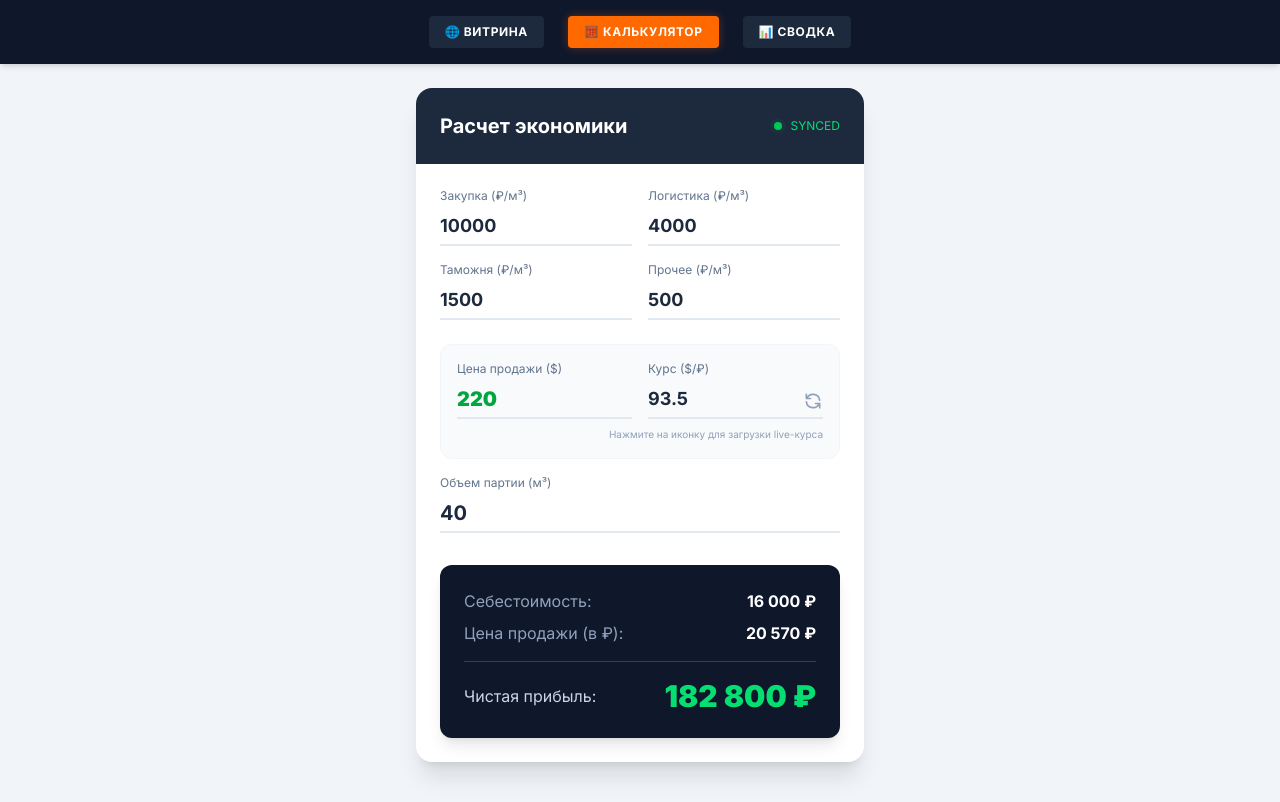
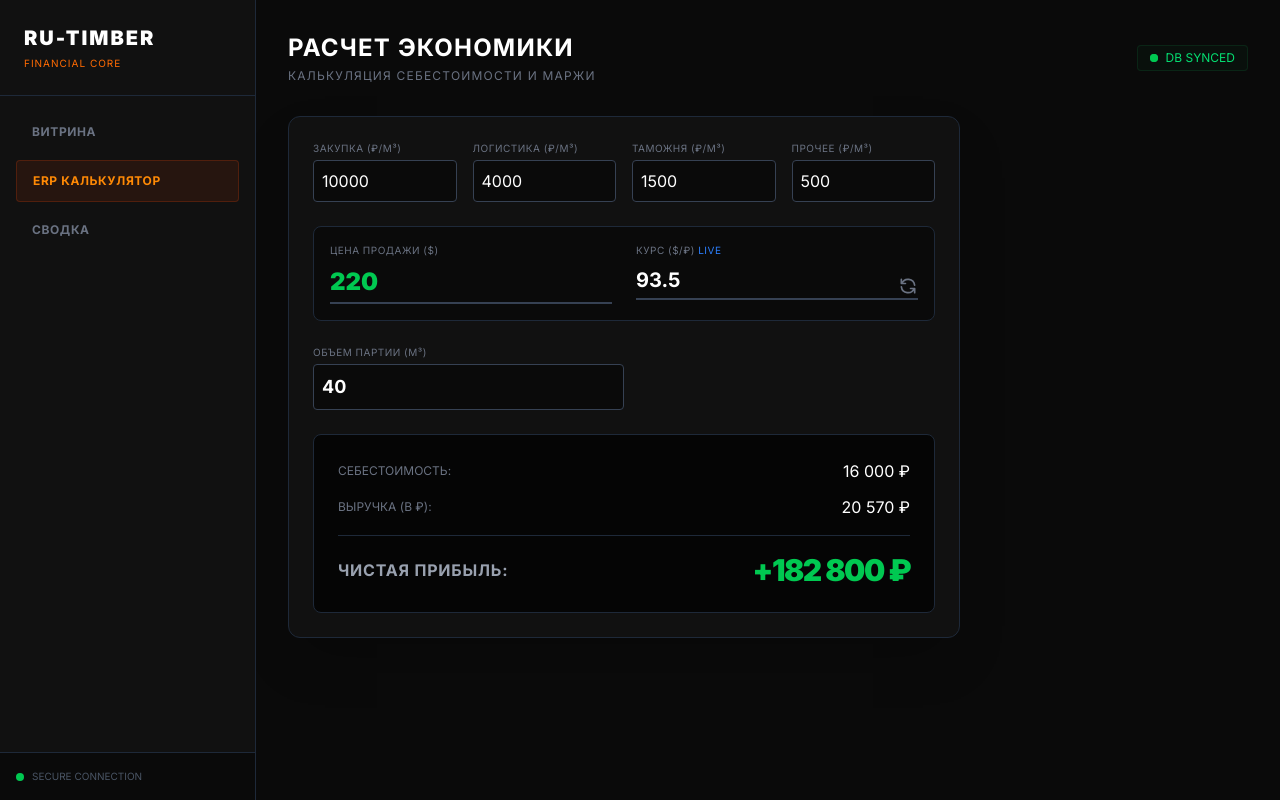
Before and after one commit to ru-timber-export/b2b-export, a Next.js app: page /admin in a window 1280 px wide. Built offline with nearby package versions, Linux system fonts and the light colour scheme; no server answers; the database is empty.

Commit message:
Unified dark design

```diff
--- a/src/app/admin/page.js
+++ b/src/app/admin/page.js
@@ -17,7 +17,6 @@ export default function AdminDashboard() {
 
   const [isFetchingRate, setIsFetchingRate] = useState(false);
 
-  // Читаем данные из Firebase
   useEffect(() => {
     const unsub = onSnapshot(doc(db, "erp", "calculator"), (docSnap) => {
       if (docSnap.exists()) {
@@ -27,7 +26,6 @@ export default function AdminDashboard() {
     return () => unsub();
   }, []);
 
-  // Сохраняем в Firebase
   const handleChange = (e) => {
     const { name, value } = e.target;
     const newData = { ...data, [name]: Number(value) || 0 };
@@ -35,130 +33,144 @@ export default function AdminDashboard() {
     setDoc(doc(db, "erp", "calculator"), newData);
   };
 
-  // ФУНКЦИЯ: Получение реального курса ЦБ РФ (через открытый API)
   const fetchLiveExchangeRate = async () => {
     setIsFetchingRate(true);
     try {
-      // Используем надежный открытый API для курсов валют
       const response = await fetch("https://open.er-api.com/v6/latest/USD");
       const result = await response.json();
-
       if (result && result.rates && result.rates.RUB) {
         const liveRate = Number(result.rates.RUB.toFixed(2));
-
-        // Обновляем состояние и сохраняем в базу
         const newData = { ...data, exchangeRate: liveRate };
         setData(newData);
         setDoc(doc(db, "erp", "calculator"), newData);
       }
     } catch (error) {
-      console.error("Ошибка при получении курса:", error);
-      alert("Не удалось обновить курс. Проверьте интернет.");
+      console.error("Ошибка:", error);
+      alert("Не удалось обновить курс.");
     } finally {
       setIsFetchingRate(false);
     }
   };
 
-  // Формулы
   const totalCostRUB = data.purchasePrice + data.logistics + data.customs + data.misc;
   const sellPriceRUB = data.sellPriceUSD * data.exchangeRate;
   const profitPerCube = sellPriceRUB - totalCostRUB;
   const totalProfit = profitPerCube * data.volume;
 
   return (
-    <div className="min-h-screen bg-slate-100 font-sans text-slate-800 pb-10">
+    <div className="flex flex-col md:flex-row h-screen bg-[#0a0a0a] text-gray-300 font-sans selection:bg-orange-500/30">
 
-      {/* НАВИГАЦИЯ (Верхняя панель) */}
-      <nav className="bg-slate-900 text-white p-4 shadow-md flex justify-center gap-2 md:gap-6 overflow-x-auto">
-        <Link href="/" className="whitespace-nowrap px-4 py-2 rounded bg-slate-800 hover:bg-slate-700 text-xs font-bold uppercase tracking-wider transition-colors">
-          🌐 Витрина
-        </Link>
-        <Link href="/admin" className="whitespace-nowrap px-4 py-2 rounded bg-orange-500 text-white text-xs font-bold uppercase tracking-wider shadow-[0_0_10px_rgba(249,115,22,0.3)]">
-          🧮 Калькулятор
-        </Link>
-        <Link href="/stats" className="whitespace-nowrap px-4 py-2 rounded bg-slate-800 hover:bg-slate-700 text-xs font-bold uppercase tracking-wider transition-colors">
-          📊 Сводка
-        </Link>
-      </nav>
-
-      <div className="max-w-md mx-auto bg-white rounded-2xl shadow-xl overflow-hidden mt-6">
-        <div className="bg-slate-800 p-6 text-white flex justify-between items-center">
-          <h1 className="text-xl font-bold">Расчет экономики</h1>
-          <div className="flex items-center gap-2 text-xs text-green-400 font-mono">
-            <span className="relative flex h-2 w-2"><span className="animate-ping absolute inline-flex h-full w-full rounded-full bg-green-400 opacity-75"></span><span className="relative inline-flex rounded-full h-2 w-2 bg-green-500"></span></span>
+      {/* СТРОГОЕ МЕНЮ (Как в Сводке) */}
+      <aside className="w-full md:w-64 bg-[#111] border-b md:border-b-0 md:border-r border-gray-800 flex flex-col shrink-0">
+        <div className="p-4 md:p-6 border-b border-gray-800 flex justify-between items-center md:block">
+          <div>
+            <h1 className="text-lg md:text-xl font-black text-white tracking-widest">RU-TIMBER</h1>
+            <p className="text-[10px] text-orange-500 mt-1 uppercase tracking-widest font-mono hidden md:block">Financial Core</p>
+          </div>
+          <div className="md:hidden flex items-center gap-2 text-[10px] font-mono text-green-500">
+            <div className="w-2 h-2 bg-green-500 rounded-full animate-pulse"></div>
             SYNCED
           </div>
         </div>
 
-        <div className="p-6 space-y-4">
-          <div className="grid grid-cols-2 gap-4">
+        <nav className="flex md:flex-col p-2 md:p-4 gap-2 overflow-x-auto md:overflow-visible">
+          <Link href="/" className="whitespace-nowrap px-4 py-2 md:py-3 rounded text-gray-500 hover:text-white hover:bg-gray-800 transition-all text-[10px] md:text-xs uppercase tracking-wider font-bold">
+            Витрина
+          </Link>
+          <Link href="/admin" className="whitespace-nowrap px-4 py-2 md:py-3 rounded bg-orange-900/20 text-orange-400 border border-orange-900/50 text-[10px] md:text-xs uppercase tracking-wider font-bold">
+            ERP Калькулятор
+          </Link>
+          <Link href="/stats" className="whitespace-nowrap px-4 py-2 md:py-3 rounded text-gray-500 hover:text-white hover:bg-gray-800 transition-all text-[10px] md:text-xs uppercase tracking-wider font-bold">
+            Сводка
+          </Link>
+        </nav>
+
+        <div className="hidden md:flex p-4 mt-auto bg-[#0a0a0a] border-t border-gray-800 text-[10px] text-gray-600 font-mono items-center gap-2">
+          <div className="w-2 h-2 bg-green-500 rounded-full"></div>
+          SECURE CONNECTION
+        </div>
+      </aside>
+
+      {/* ОСНОВНОЙ КОНТЕНТ КАЛЬКУЛЯТОРА */}
+      <main className="flex-1 p-4 md:p-8 overflow-y-auto">
+        <header className="mb-6 md:mb-8 flex flex-col md:flex-row justify-between items-start md:items-center gap-4">
           <div>
-              <label className="block text-xs text-slate-500 mb-1">Закупка (₽/м³)</label>
-              <input type="number" name="purchasePrice" value={data.purchasePrice || ""} onChange={handleChange} className="w-full border-b-2 border-slate-200 focus:border-orange-500 outline-none py-1 text-lg font-bold"/>
+            <h2 className="text-xl md:text-2xl font-bold text-white uppercase tracking-wider">Расчет экономики</h2>
+            <p className="text-gray-500 mt-1 text-[10px] md:text-xs uppercase tracking-widest font-mono">Калькуляция себестоимости и маржи</p>
+          </div>
+          <div className="hidden md:flex items-center gap-2 text-xs text-green-400 font-mono bg-green-900/10 px-3 py-1 rounded border border-green-900/30">
+            <span className="relative flex h-2 w-2"><span className="animate-ping absolute inline-flex h-full w-full rounded-full bg-green-400 opacity-75"></span><span className="relative inline-flex rounded-full h-2 w-2 bg-green-500"></span></span>
+            DB SYNCED
+          </div>
+        </header>
+
+        <div className="max-w-2xl bg-[#111] border border-gray-800 rounded-xl overflow-hidden shadow-2xl">
+          <div className="p-6 space-y-6">
+
+            {/* БЛОК РАСХОДОВ */}
+            <div className="grid grid-cols-2 md:grid-cols-4 gap-4">
+              <div>
+                <label className="block text-[10px] font-mono text-gray-500 mb-1 uppercase tracking-wider">Закупка (₽/м³)</label>
+                <input type="number" name="purchasePrice" value={data.purchasePrice || ""} onChange={handleChange} className="w-full bg-[#0a0a0a] border border-gray-700 focus:border-orange-500 rounded p-2 text-white font-mono outline-none transition-colors"/>
               </div>
               <div>
-              <label className="block text-xs text-slate-500 mb-1">Логистика (₽/м³)</label>
-              <input type="number" name="logistics" value={data.logistics || ""} onChange={handleChange} className="w-full border-b-2 border-slate-200 focus:border-orange-500 outline-none py-1 text-lg font-bold"/>
+                <label className="block text-[10px] font-mono text-gray-500 mb-1 uppercase tracking-wider">Логистика (₽/м³)</label>
+                <input type="number" name="logistics" value={data.logistics || ""} onChange={handleChange} className="w-full bg-[#0a0a0a] border border-gray-700 focus:border-orange-500 rounded p-2 text-white font-mono outline-none transition-colors"/>
               </div>
               <div>
-              <label className="block text-xs text-slate-500 mb-1">Таможня (₽/м³)</label>
-              <input type="number" name="customs" value={data.customs || ""} onChange={handleChange} className="w-full border-b-2 border-slate-200 focus:border-orange-500 outline-none py-1 text-lg font-bold"/>
+                <label className="block text-[10px] font-mono text-gray-500 mb-1 uppercase tracking-wider">Таможня (₽/м³)</label>
+                <input type="number" name="customs" value={data.customs || ""} onChange={handleChange} className="w-full bg-[#0a0a0a] border border-gray-700 focus:border-orange-500 rounded p-2 text-white font-mono outline-none transition-colors"/>
               </div>
               <div>
-              <label className="block text-xs text-slate-500 mb-1">Прочее (₽/м³)</label>
-              <input type="number" name="misc" value={data.misc || ""} onChange={handleChange} className="w-full border-b-2 border-slate-200 focus:border-orange-500 outline-none py-1 text-lg font-bold"/>
+                <label className="block text-[10px] font-mono text-gray-500 mb-1 uppercase tracking-wider">Прочее (₽/м³)</label>
+                <input type="number" name="misc" value={data.misc || ""} onChange={handleChange} className="w-full bg-[#0a0a0a] border border-gray-700 focus:border-orange-500 rounded p-2 text-white font-mono outline-none transition-colors"/>
               </div>
             </div>
 
-          <div className="bg-slate-50 p-4 rounded-xl border border-slate-100 mt-6">
-            <div className="grid grid-cols-2 gap-4">
+            {/* БЛОК ПРОДАЖИ И КУРСА */}
+            <div className="bg-[#0a0a0a] p-4 rounded-lg border border-gray-800">
+              <div className="grid grid-cols-2 gap-6">
                 <div>
-                <label className="block text-xs text-slate-500 mb-1">Цена продажи ($)</label>
-                <input type="number" name="sellPriceUSD" value={data.sellPriceUSD || ""} onChange={handleChange} className="w-full border-b-2 border-slate-200 focus:border-green-500 outline-none py-1 text-xl font-black text-green-600 bg-transparent"/>
+                  <label className="block text-[10px] font-mono text-gray-500 mb-1 uppercase tracking-wider">Цена продажи ($)</label>
+                  <input type="number" name="sellPriceUSD" value={data.sellPriceUSD || ""} onChange={handleChange} className="w-full bg-transparent border-b-2 border-gray-700 focus:border-green-500 text-2xl font-black text-green-500 outline-none py-1 transition-colors"/>
                 </div>
                 <div className="relative">
-                <label className="block text-xs text-slate-500 mb-1">Курс ($/₽)</label>
-                <input type="number" name="exchangeRate" value={data.exchangeRate || ""} onChange={handleChange} className="w-full border-b-2 border-slate-200 focus:border-slate-500 outline-none py-1 text-lg font-bold bg-transparent pr-8"/>
-
-                {/* КНОПКА ОБНОВЛЕНИЯ КУРСА ПО API */}
-                <button
-                  onClick={fetchLiveExchangeRate}
-                  disabled={isFetchingRate}
-                  className="absolute right-0 bottom-2 text-slate-400 hover:text-orange-500 transition-colors"
-                  title="Обновить курс по API"
-                >
-                  <svg className={`w-5 h-5 ${isFetchingRate ? 'animate-spin text-orange-500' : ''}`} fill="none" stroke="currentColor" viewBox="0 0 24 24">
-                    <path strokeLinecap="round" strokeLinejoin="round" strokeWidth="2" d="M4 4v5h.582m15.356 2A8.001 8.001 0 004.582 9m0 0H9m11 11v-5h-.581m0 0a8.003 8.003 0 01-15.357-2m15.357 2H15" />
-                  </svg>
+                  <label className="block text-[10px] font-mono text-gray-500 mb-1 uppercase tracking-wider">Курс ($/₽) <span className="text-blue-500">LIVE</span></label>
+                  <input type="number" name="exchangeRate" value={data.exchangeRate || ""} onChange={handleChange} className="w-full bg-transparent border-b-2 border-gray-700 focus:border-blue-500 text-xl font-bold text-white outline-none py-1 pr-8 transition-colors"/>
+                  <button onClick={fetchLiveExchangeRate} disabled={isFetchingRate} className="absolute right-0 bottom-2 text-gray-500 hover:text-blue-500 transition-colors">
+                    <svg className={`w-5 h-5 ${isFetchingRate ? 'animate-spin text-blue-500' : ''}`} fill="none" stroke="currentColor" viewBox="0 0 24 24"><path strokeLinecap="round" strokeLinejoin="round" strokeWidth="2" d="M4 4v5h.582m15.356 2A8.001 8.001 0 004.582 9m0 0H9m11 11v-5h-.581m0 0a8.003 8.003 0 01-15.357-2m15.357 2H15" /></svg>
                   </button>
                 </div>
               </div>
-            <p className="text-[10px] text-slate-400 mt-2 text-right">Нажмите на иконку для загрузки live-курса</p>
             </div>
 
+            {/* ОБЪЕМ */}
             <div>
-            <label className="block text-xs text-slate-500 mb-1 mt-4">Объем партии (м³)</label>
-            <input type="number" name="volume" value={data.volume || ""} onChange={handleChange} className="w-full border-b-2 border-slate-200 focus:border-orange-500 outline-none py-1 text-xl font-bold"/>
+              <label className="block text-[10px] font-mono text-gray-500 mb-1 uppercase tracking-wider">Объем партии (м³)</label>
+              <input type="number" name="volume" value={data.volume || ""} onChange={handleChange} className="w-1/2 bg-[#0a0a0a] border border-gray-700 focus:border-orange-500 rounded p-2 text-white font-bold text-lg outline-none transition-colors"/>
             </div>
 
-          <div className="mt-8 bg-slate-900 text-white p-6 rounded-xl shadow-lg">
-            <div className="flex justify-between items-center mb-2">
-              <span className="text-slate-400">Себестоимость:</span>
-              <span className="font-bold">{totalCostRUB.toLocaleString("ru-RU")} ₽</span>
+            {/* ИТОГИ */}
+            <div className="mt-6 bg-[#050505] border border-gray-800 p-6 rounded-lg">
+              <div className="flex justify-between items-center mb-3">
+                <span className="text-gray-500 font-mono text-xs uppercase">Себестоимость:</span>
+                <span className="font-mono text-white">{totalCostRUB.toLocaleString("ru-RU")} ₽</span>
               </div>
-            <div className="flex justify-between items-center mb-4 pb-4 border-b border-slate-700">
-              <span className="text-slate-400">Цена продажи (в ₽):</span>
-              <span className="font-bold">{sellPriceRUB.toLocaleString("ru-RU")} ₽</span>
+              <div className="flex justify-between items-center mb-4 pb-4 border-b border-gray-800">
+                <span className="text-gray-500 font-mono text-xs uppercase">Выручка (в ₽):</span>
+                <span className="font-mono text-white">{sellPriceRUB.toLocaleString("ru-RU")} ₽</span>
               </div>
               <div className="flex justify-between items-center">
-              <span className="text-slate-300">Чистая прибыль:</span>
-              <span className={`text-3xl font-black ${totalProfit >= 0 ? "text-green-400" : "text-red-400"}`}>
-                {totalProfit.toLocaleString("ru-RU")} ₽
+                <span className="text-gray-400 font-bold uppercase tracking-wider">Чистая прибыль:</span>
+                <span className={`text-3xl font-black tracking-tighter ${totalProfit >= 0 ? "text-green-500" : "text-red-500"}`}>
+                  {totalProfit > 0 ? "+" : ""}{totalProfit.toLocaleString("ru-RU")} ₽
                 </span>
               </div>
             </div>
+
           </div>
         </div>
+      </main>
     </div>
   );
 }
```
Lines whose indentation alone changed are shown as unchanged.
